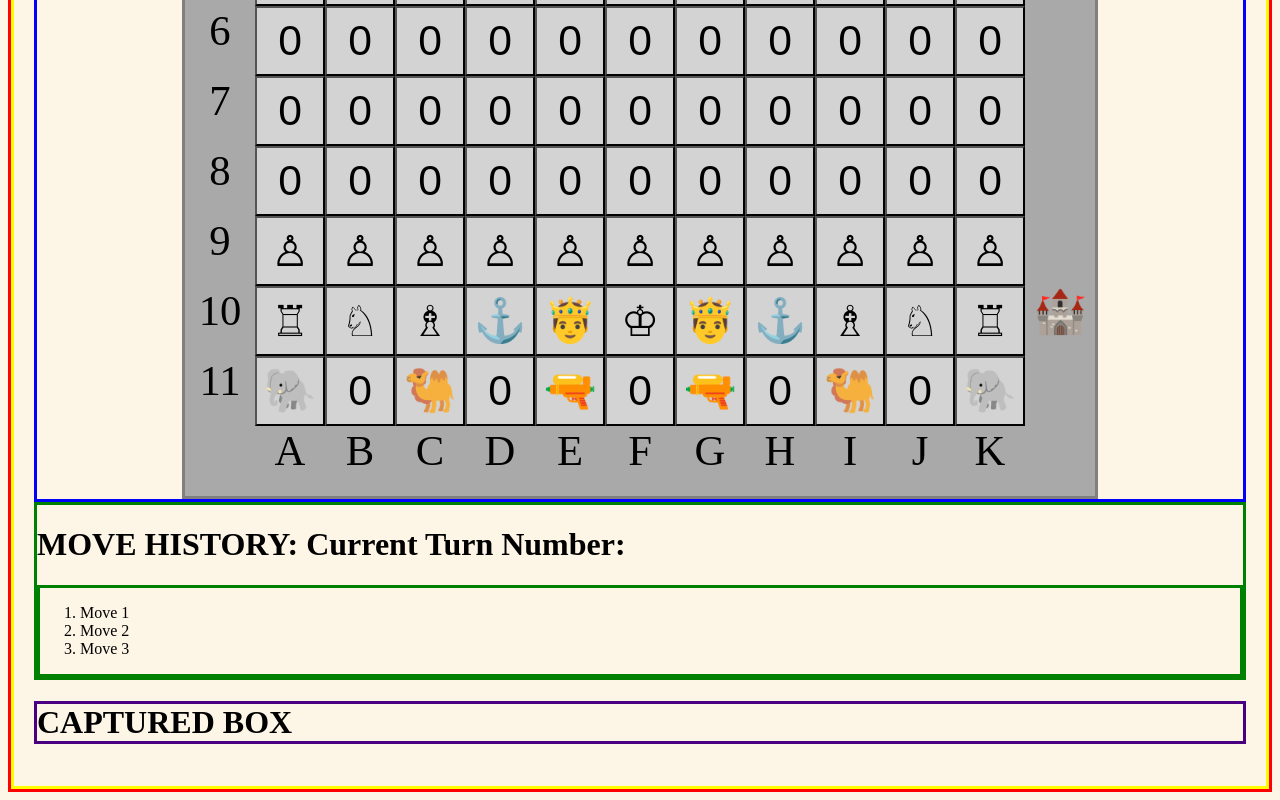
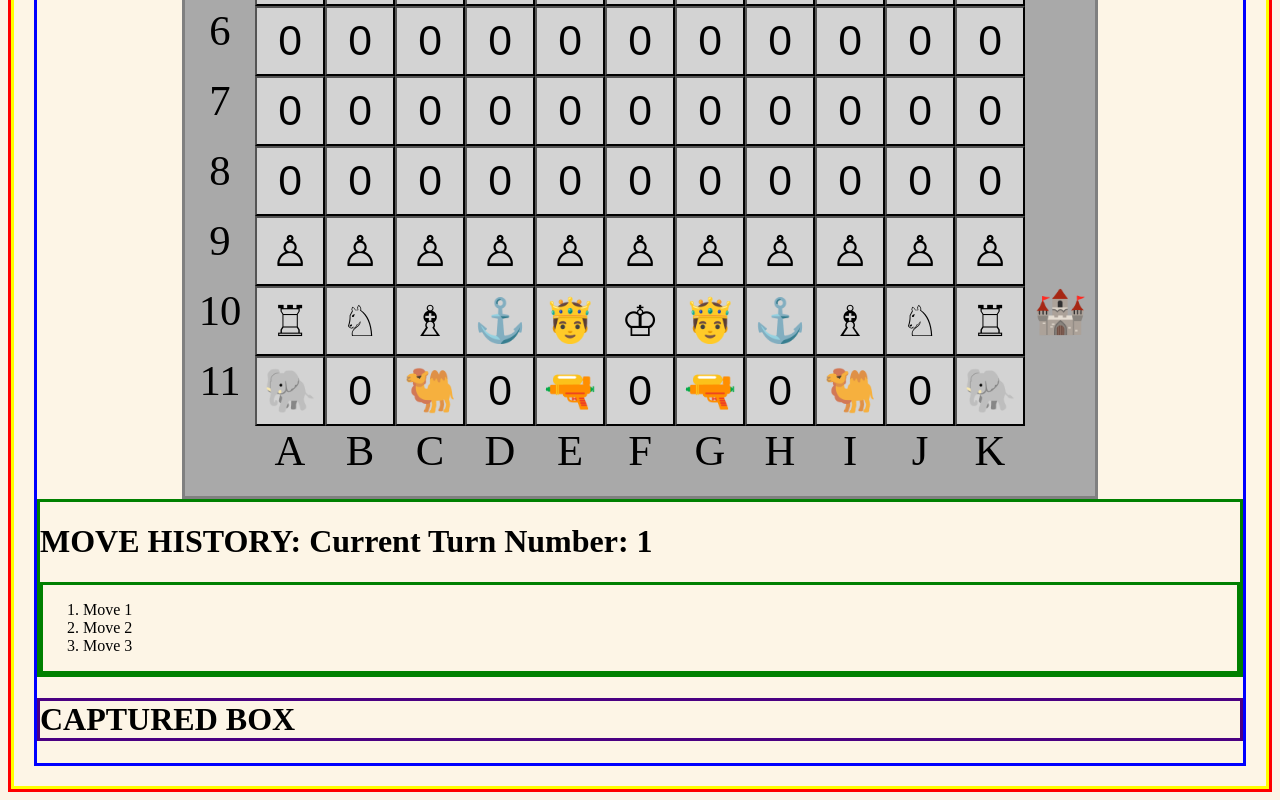
Before and after one commit to bobbydwise1/capstone-react-week3, a React app: page /#/gameroute in a window 1280 px wide. Shown: the part 614-1414 px from the top of the page. Built offline with nearby package versions, Linux system fonts and the light colour scheme.

Commit message:
Refactor MoveHistory and Captured components to be children of GameBoard.  Current Turn Number works properly now.

```diff
--- a/src/components/gameboard.jsx
+++ b/src/components/gameboard.jsx
@@ -2,6 +2,8 @@ import React from 'react';
 import { Switch, Route, Link } from 'react-router-dom';
 import * as math from 'mathjs';
 import PropTypes from 'prop-types';
+import MoveHistory from './MoveHistory';
+import CapturedBox from './CapturedBox';
 
 
 class Square extends React.Component {
@@ -304,7 +306,8 @@ class Gameboard extends React.Component {
            <div style={gridOuter}></div>
 
          </div>
-
+         <MoveHistory moveNumber={this.state.currentMoveNumber}></MoveHistory>
+         <CapturedBox></CapturedBox>
       </div>
 
     );
--- a/src/components/gameroute.jsx
+++ b/src/components/gameroute.jsx
@@ -2,8 +2,6 @@ import React from 'react';
 import { Switch, Route, Link } from 'react-router-dom';
 import * as math from 'mathjs';
 import Gameboard from './Gameboard';
-import MoveHistory from './MoveHistory';
-import CapturedBox from './CapturedBox';
 import PropTypes from 'prop-types';
 
 class GameRoute extends React.Component {
@@ -33,8 +31,6 @@ class GameRoute extends React.Component {
         <p>GameRoute Component</p>
         <div style={gameBoardGrid}>
           <Gameboard ></Gameboard>
-          <MoveHistory></MoveHistory>
-          <CapturedBox></CapturedBox>
         </div>
       </div>
     );
--- a/src/components/movehistory.jsx
+++ b/src/components/movehistory.jsx
@@ -7,7 +7,7 @@ class MoveHistory extends React.Component {
   constructor(props) {
     super(props);
     this.state = {
-      moveNumber: null
+
     };
   }
 
@@ -26,7 +26,7 @@ class MoveHistory extends React.Component {
 
     return (
       <div style={compBox}>
-        <h1>MOVE HISTORY: Current Turn Number: {this.state.moveNumber}</h1>
+        <h1>MOVE HISTORY: Current Turn Number: {this.props.moveNumber}</h1>
         <div style={compBox}>
           <ol>
             <li>Move 1</li>
```
